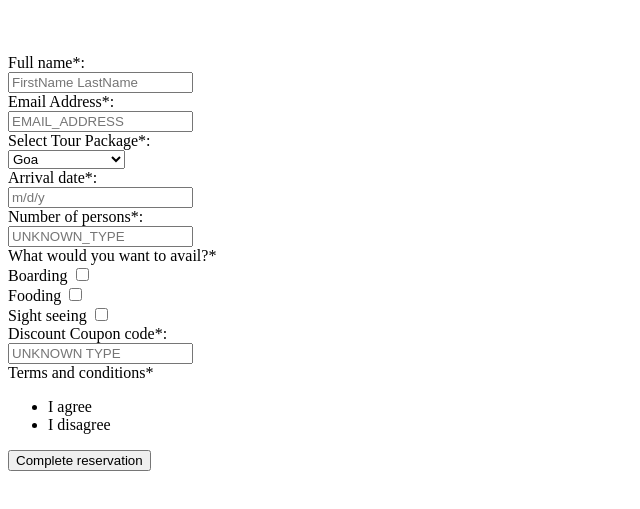
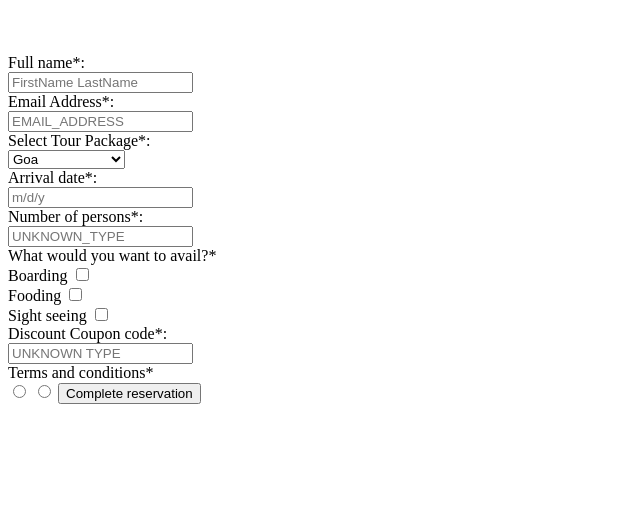
Before and after one commit to manalikale2210/travel, a plain HTML site: page index.html in a window 1280 px wide. Shown: the part 101-610 px from the top of the page, without its empty margins (0-640 px from the left). Drawn offline with Linux system fonts and the light colour scheme.

Commit message:
Update index.html

```diff
--- a/index.html
+++ b/index.html
@@ -38,10 +38,8 @@
         Discount Coupon code*:<br>
         <input type="text" placeholder="UNKNOWN TYPE"><br>
         Terms and conditions*<br>
-         <ul>
-            <li>I agree</li>
-            <li>I disagree</li>
-         </ul>
+         <input type="radio" value="I Agree">
+        <input type="radio" value="I Disagree">
 
          <input type="submit" value="Complete reservation">
 
```
